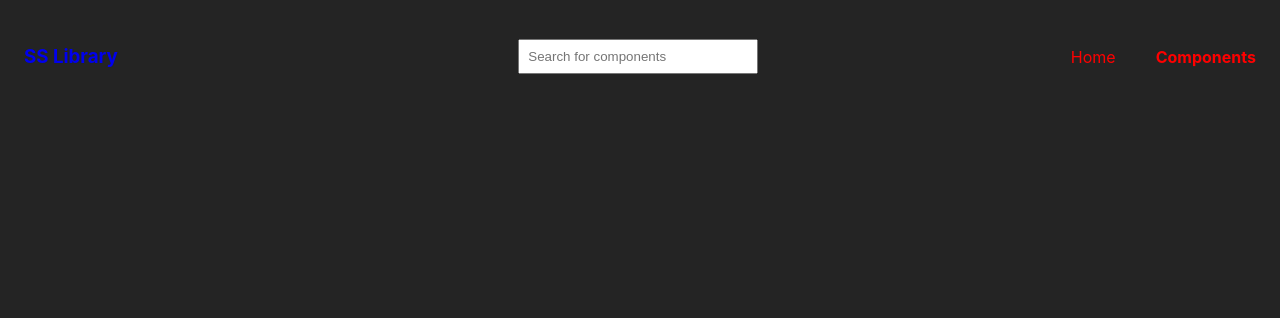
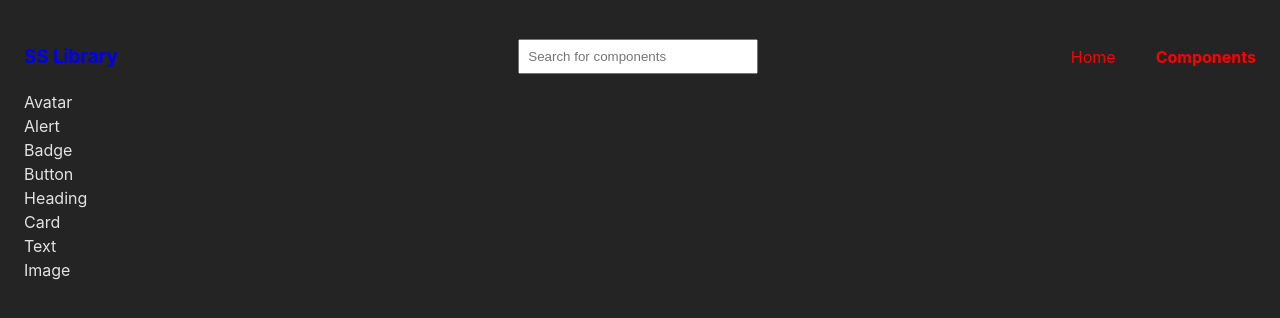
Before and after one commit to Kesharvani/component-library, a React (Vite) app: page / in a window 1280 px wide. Both pictures are taken after a click on the button "Get Started". Shown: the top 318 px of the page. Built offline with nearby package versions, Linux system fonts and the light colour scheme.

Commit message:
feat:added basic layout for component page

```diff
--- a/src/App.jsx
+++ b/src/App.jsx
@@ -1,6 +1,7 @@
 import { Route, Routes } from "react-router-dom";
 import Home from "./pages/home/Home";
 import Header from "./common/header/Header";
+import Component from "./pages/components/Component";
 function App() {
   return (
     <>
@@ -10,6 +11,7 @@ function App() {
       <div>
         <Routes>
           <Route path="/" element={<Home />} />
+          <Route path="/components" element={<Component />} />
         </Routes>
       </div>
     </>
--- /dev/null
+++ b/src/common/componentTile/ComponentTile.jsx
@@ -0,0 +1,5 @@
+import React from "react";
+import "./ComponentTile";
+export default function ComponentTile({ title }) {
+  return <div>{title}</div>;
+}
--- /dev/null
+++ b/src/pages/components/Component.jsx
@@ -0,0 +1,22 @@
+import React from "react";
+import "./Component.css";
+import ComponentTile from "../../common/componentTile/ComponentTile";
+export default function Component() {
+  const components = [
+    "Avatar",
+    "Alert",
+    "Badge",
+    "Button",
+    "Heading",
+    "Card",
+    "Text",
+    "Image",
+  ];
+  return (
+    <div>
+      {components.map((item) => {
+        return <ComponentTile title={item} />;
+      })}
+    </div>
+  );
+}
```
Also changed, not shown: src/common/componentTile/ComponentTile.css (added), src/pages/components/Component.css (added).
